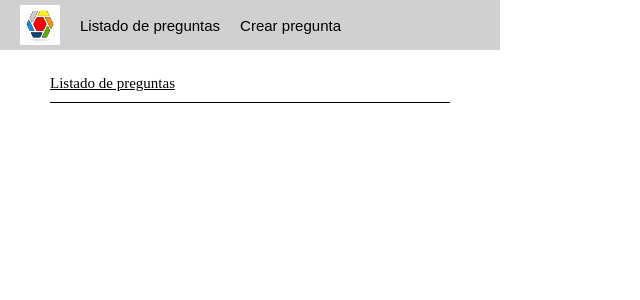
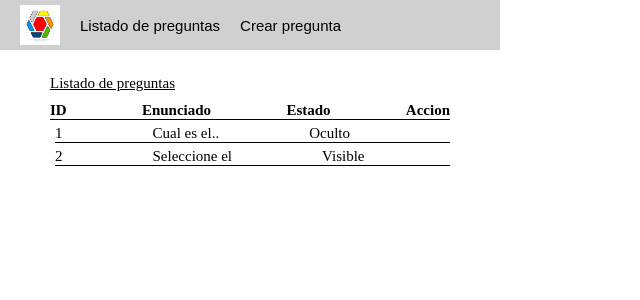
Before and after one commit to matisagardia/formaApp, a React (Vite) app: page / in a window 1280 px wide. Shown: the top 300 px of the page, without its empty margins (0-640 px from the left). Built offline with nearby package versions, Linux system fonts and the light colour scheme.

Commit message:
state fixed - reducer on component

```diff
--- a/src/components/CreateQuestion.jsx
+++ b/src/components/CreateQuestion.jsx
@@ -14,10 +14,14 @@ export const CreateQuestion = () => {
             <hr />
             <div className="questionStateBox">
                 <h4>Estado</h4>
-                <select name="state" id="questionState"></select>
+                <select name="state" id="questionState" >
+                  <option value="Oculto" className='oculto'>Oculto</option>
+                  <option value="Visible" className='visible'>Visible</option>
+                </select>
             </div>
             <p className='enunciado'>Enunciado</p>
             <textarea name="enunciado" id="" cols="55" rows="10"></textarea>
+            <button className='sendNote'>Enviar</button>
         </div>
 
     </>
--- a/src/components/QuestionList.jsx
+++ b/src/components/QuestionList.jsx
@@ -1,12 +1,12 @@
 import React from 'react'
-import { useStore } from 'react-redux'
+import { useSelector } from 'react-redux'
 import { NavBar } from './NavBar'
 
 export const QuestionList = () => {
 
-  const {id, enunciado, estado} = useStore();
+  const {questions} = useSelector( state => state.question );
 
-  console.log(id, enunciado, estado)
+  console.log(questions)
 
   return (
     <>
@@ -17,13 +17,15 @@ export const QuestionList = () => {
             <h5>Listado de preguntas</h5>
             <div className="questionsTable">
                 <div className="titles">
-                    <p>{id}</p>
-                    <p>{enunciado}</p>
-                    <p>{estado}</p>
-                    <p></p>
+                  <p>ID</p>
+                  <p>Enunciado</p>
+                  <p>Estado</p>
+                  <p>Accion</p>
                 </div>
                 <ul className="list">
-
+                  {questions.map((item, index) => (
+                    <li key={index} className='listItem'><p>{item.id}</p> <p className='itemText'>{item.enunciado}</p> <p>{item.estado}</p></li>
+                  ))}
                 </ul>
             </div>
         </div>
--- a/src/store/questionSlice.js
+++ b/src/store/questionSlice.js
@@ -2,17 +2,26 @@ import { createSlice } from '@reduxjs/toolkit'
 
 
 export const initialState = {
-    id: 'ffasdf',
-    enunciado: 'asdfasf',
-    estado: 'adsfsadf'
-};
+questions:
+          [
+          {id: '1',
+          enunciado: 'Cual es el..',
+          estado: 'Oculto'
+          },
+          {id: '2',
+          enunciado: 'Seleccione el',
+          estado: 'Visible'},
+        ]
+}
+
+;
 
 export const questionSlice = createSlice({
   name: 'question',
   initialState,
   reducers: {
     onAddNewNote: (state, {payload}) => {
-
+      state.push(payload);
     },
     onDeleteNote: (state) => {
       state = initialState;
--- a/src/style.css
+++ b/src/style.css
@@ -56,8 +56,10 @@ ul li {
 }
 
 .createQuestionBox {
+  margin-top: 10px;
+  margin-left: 120px;
   width: 230px;
-  height: 200px;
+  height: 230px;
   display: flex;
   flex-direction: column;
   align-items: flex-start;
@@ -75,6 +77,7 @@ ul li {
 }
 .createQuestionBox #questionState {
   width: 130px;
+  font-size: 1.2rem;
 }
 .createQuestionBox .enunciado {
   font-size: 1.5rem;
@@ -88,4 +91,27 @@ ul li {
   font-weight: 200;
 }
 
+.oculto, .visible {
+  font-size: 1.2rem;
+}
+
+.listItem {
+  display: flex;
+  flex-wrap: nowrap;
+  margin-left: 5px;
+  gap: 90px;
+  margin-top: 5px;
+  margin-bottom: 5px;
+  list-style-type: none;
+}
+.listItem p {
+  font-size: 1.5rem;
+}
+
+.sendNote {
+  height: 25px;
+  width: 50px;
+  font-size: 1.5rem;
+}
+
 /*# sourceMappingURL=style.css.map */
--- a/src/style.scss
+++ b/src/style.scss
@@ -58,8 +58,10 @@ ul {
 }
 
 .createQuestionBox {
+    margin-top: 10px;
+    margin-left: 120px;
     width: 230px;
-    height: 200px;
+    height: 230px;
     display: flex;
     flex-direction: column;
     align-items: flex-start;
@@ -76,6 +78,7 @@ ul {
     }
     #questionState {
         width: 130px;
+        font-size: 1.2rem;
     }
     .enunciado {
         font-size: 1.5rem;
@@ -89,3 +92,27 @@ ul {
         font-weight: 200;
      }
 }
+
+.oculto, .visible {
+    font-size: 1.2rem;
+}
+
+.listItem {
+    display: flex;
+    flex-wrap: nowrap;
+    margin-left: 5px;
+    gap: 90px;
+    margin-top: 5px;
+    margin-bottom: 5px;
+    list-style-type: none;
+
+    p {
+        font-size: 1.5rem;
+    }
+}
+
+.sendNote {
+    height: 25px;
+    width: 50px;
+    font-size: 1.5rem;
+}
```
Also changed, not shown: src/hooks/useStore.js (deleted, +0 -11 lines), 1 other file (tests, documents, lock files or other folders).
